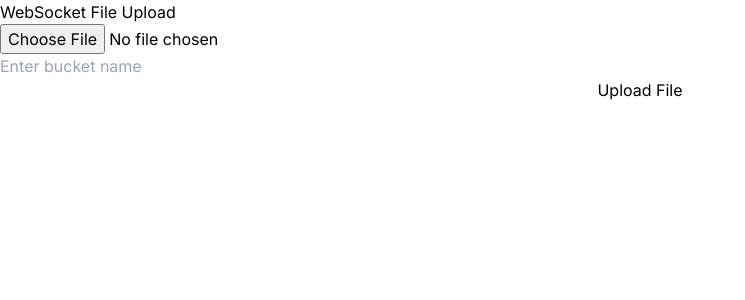
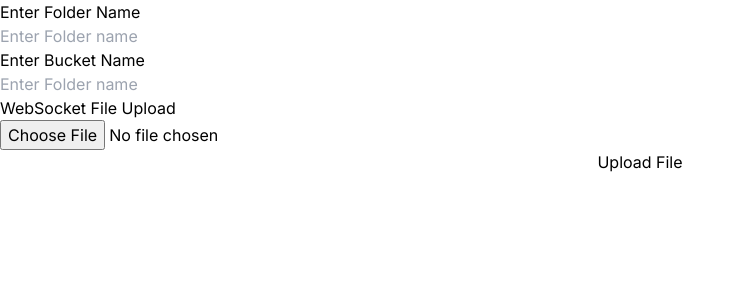
Before and after one commit to Mahmoud-nfz/research-platform, a Next.js app in the folder apps/frontend/: page /file-upload in a window 1280 px wide. Shown: the top 300 px of the page, without its empty margins (0-745 px from the left). Built offline with nearby package versions, Linux system fonts and the light colour scheme.

Commit message:
Specify folder and bucket

```diff
--- a/apps/frontend/src/app/file-upload/page.tsx
+++ b/apps/frontend/src/app/file-upload/page.tsx
@@ -1,10 +1,12 @@
 "use client";
+import { send } from "process";
 import React, { useState } from "react";
 
 export default function Home() {
 	const [socket, setSocket] = useState<WebSocket | null>(null);
 	const [selectedFile, setSelectedFile] = useState<File | null>(null);
 	const [bucketName, setBucketName] = useState<string | null>(null);
+	const [folderName, setFolderName] = useState<string | null>(null);
 	const handleFileSelect = (event: React.ChangeEvent<HTMLInputElement>) => {
 		const file = event.target.files?.[0] || null;
 		setSelectedFile(file);
@@ -13,38 +15,43 @@ export default function Home() {
 		const name = event.target.value || null;
 		setBucketName(name);
 	}
+	const handleFolderName = (event: React.ChangeEvent<HTMLInputElement>) => {
+		const name = event.target.value || null;
+		setFolderName(name);
+	}
 
 	const handleFileUpload = () => {
 		if (!selectedFile) return;
-
+		const updatedFileName = bucketName + "/" + selectedFile.name;
+		const updatedFile = new File([selectedFile], updatedFileName, { type: selectedFile.type });
 		const newSocket = new WebSocket("ws://localhost:1206/ws");
 
 		newSocket.onopen = () => {
 			console.log("WebSocket connection established");
-			newSocket.send(selectedFile.name);
+
+			// newSocket.send(selectedFile.name);
 
 			const CHUNK_SIZE = 1024 * 1024;
 			let offset = 0;
 			const sendBucketName = () => {
-				if (bucketName) {
-					newSocket.send(bucketName);
-				}
+				var btt = updatedFileName +'/'+ folderName;
+				newSocket.send(btt);
+
 			}
 			const sendChunks = () => {
-				const chunk = selectedFile.slice(offset, offset + CHUNK_SIZE);
+				const chunk = updatedFile.slice(offset, offset + CHUNK_SIZE);
 				const reader = new FileReader();
 
 				reader.onload = (e) => {
 					if (e.target?.result) {
 						const result = e.target.result;
 						if (result instanceof ArrayBuffer) {
-							// Send chunk of data
+
 							newSocket.send(result);
 							offset += result.byteLength;
-							if (offset < selectedFile.size) {
+							if (offset < updatedFile.size) {
 								sendChunks();
 							} else {
-								// Close the WebSocket connection after all chunks have been sent
 								newSocket.close();
 							}
 						} else {
@@ -58,6 +65,8 @@ export default function Home() {
 
 				reader.readAsArrayBuffer(chunk);
 			};
+			sendBucketName();
+			// sendFolderName();
 			sendChunks();
 		};
 
@@ -70,11 +79,18 @@ export default function Home() {
 	};
 
 	return (
+		<div>
+		<div className="flex flex-col">
+			<h1>Enter Folder Name</h1>
+			<input type="text" placeholder="Enter Folder name" onChange={handleFolderName} />
+			<h1>Enter Bucket Name</h1>
+			<input type="text" placeholder="Enter Folder name" onChange={handleBucketName} />
+			</div>
 		<div className="flex flex-col">
 			<h1>WebSocket File Upload</h1>
 			<input type="file" onChange={handleFileSelect} />
-			<input type="text" placeholder="Enter bucket name" onChange={handleBucketName} />
+
 			<button onClick={handleFileUpload}>Upload File</button>
-		</div>
+		</div></div>
 	);
 }
```
